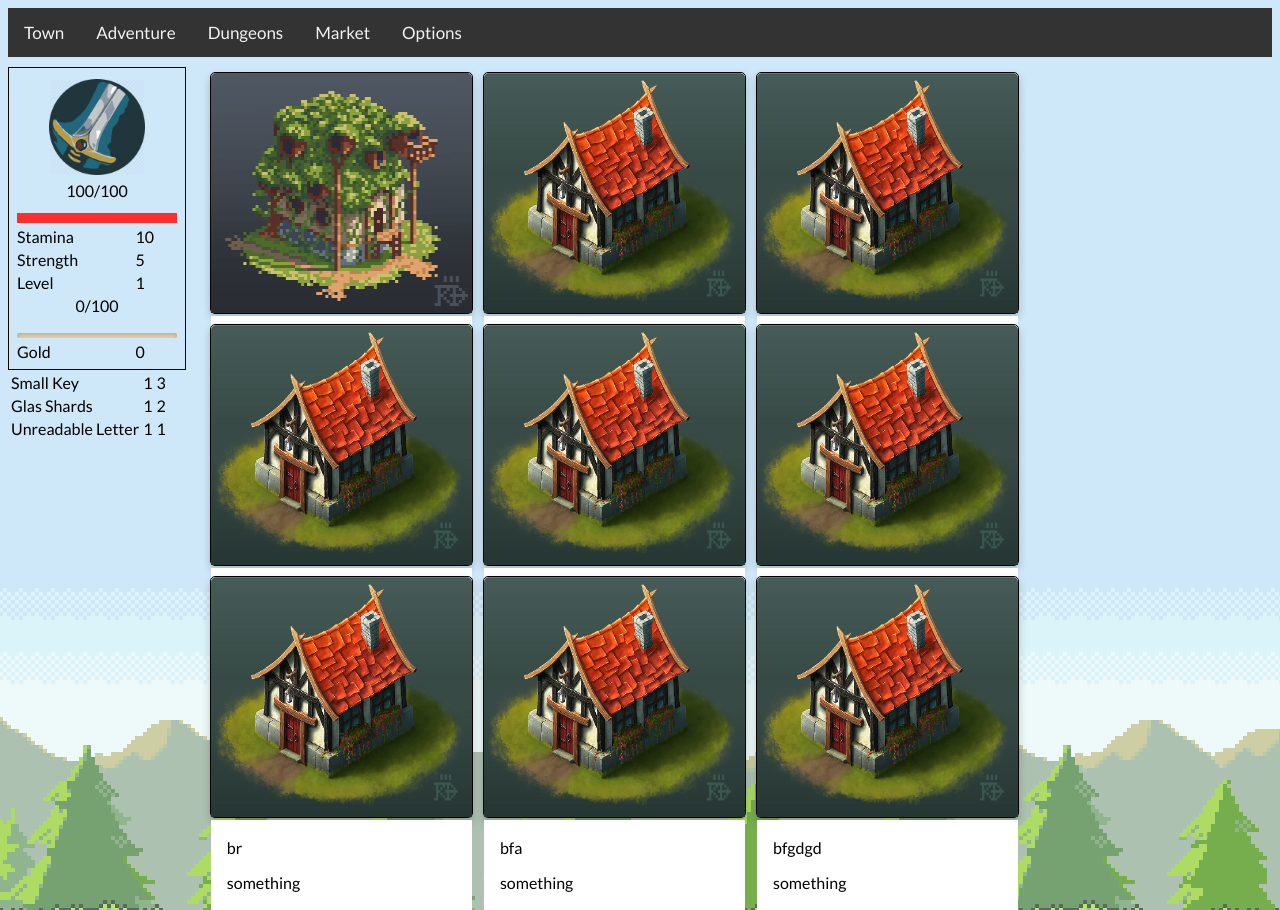
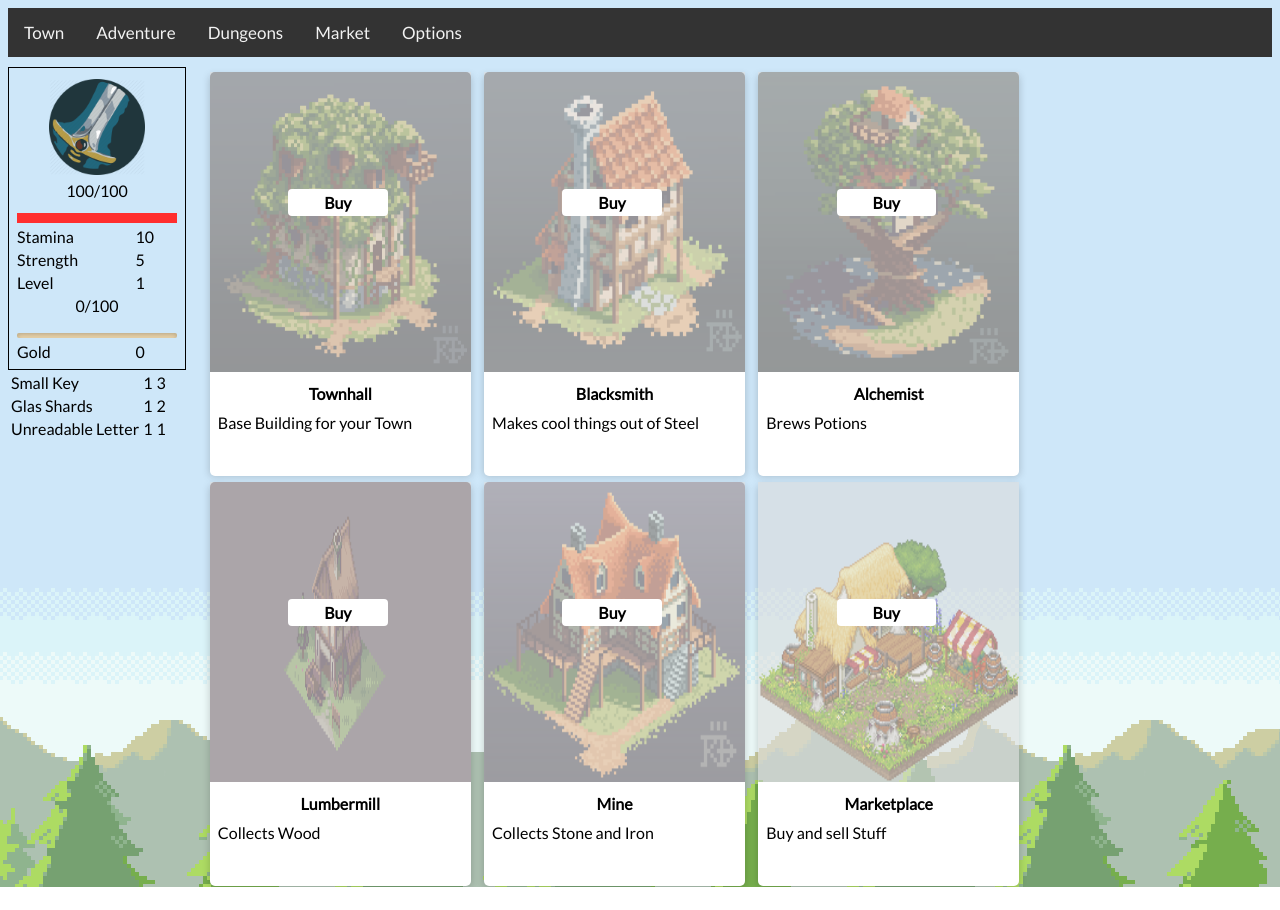
Before and after one commit to HolyAtHome/Revolution-Champion, a website: page index.html in a window 1280 px wide. Both pictures are taken after a click on the link "Town". After the commit the page ends 887 px from the top, so only its background shows below. Drawn offline with Linux system fonts and the light colour scheme.

Commit message:
Styled Building-Cards

```diff
--- a/built/buildings/Building.js
+++ b/built/buildings/Building.js
@@ -7,7 +7,11 @@ define(["require", "exports", "knockout"], function (require, exports, ko) {
             this.name = ko.observable(name);
             this.description = ko.observable(desc);
             this.imageName = 'resources/images/buildings/' + imgName;
+            this.owned = ko.observable(false);
         }
+        Building.prototype.buy = function () {
+            this.owned(true);
+        };
         return Building;
     }());
     exports.Building = Building;
--- a/built/buildings/BuildingContainer.js
+++ b/built/buildings/BuildingContainer.js
@@ -4,15 +4,12 @@ define(["require", "exports", "knockout", "./Building"], function (require, expo
     var BuildingContainer = /** @class */ (function () {
         function BuildingContainer() {
             this.data = ko.observableArray([
-                new Building_1.Building('b1', 'its a b', 'overgrown_house.png'),
-                new Building_1.Building('b2', 'yeah boii'),
-                new Building_1.Building('b3', 'something'),
-                new Building_1.Building('b4', 'something'),
-                new Building_1.Building('b6', 'something'),
-                new Building_1.Building('b7', 'something'),
-                new Building_1.Building('br', 'something'),
-                new Building_1.Building('bfa', 'something'),
-                new Building_1.Building('bfgdgd', 'something')
+                new Building_1.Building('Townhall', 'Base Building for your Town', 'overgrown_house.png'),
+                new Building_1.Building('Blacksmith', 'Makes cool things out of Steel', 'house.png'),
+                new Building_1.Building('Alchemist', 'Brews Potions', 'treehouse.png'),
+                new Building_1.Building('Lumbermill', 'Collects Wood', 'house_2.png'),
+                new Building_1.Building('Mine', 'Collects Stone and Iron', 'inn_house.png'),
+                new Building_1.Building('Marketplace', 'Buy and sell Stuff', 'marketplace.png')
             ]);
         }
         BuildingContainer.prototype.all = function () {
--- a/css/style.css
+++ b/css/style.css
@@ -105,14 +105,24 @@ button:active {
 }
 
 .building-card {
+    position: relative;
+    display: inline-block;
     width: 30%;
-    height: 30%;
-    border: 1px solid black;
-    float: left;
+    height: 50%;
     margin: 5px;
     box-shadow: 0 4px 8px 0 rgba(0,0,0,0.2);
-    border-radius: 5px;
     z-index: 0;
+}
+
+.building-card-locked {
+    position: absolute;
+    height: 75%;
+    width: 100%;
+    background: rgba(221,221,221,0.6);
+}
+
+.card-image-container {
+    height: 75%;
 }
 
 .card-image {
@@ -123,9 +133,16 @@ button:active {
 }
 
 .card-container {
+    height: 25%;
     background-color: white;
-    padding: 2px 16px;
+    padding: 2px 8px;
     z-index: 2;
+    border-radius: 0 0 5px 5px;
+}
+
+.building-card-buy {
+    position: absolute;
+    margin: 45% 30%;
 }
 
 .adventure-nav { background-color: rgb(148, 97, 50); display: flex; }
--- a/index.html
+++ b/index.html
@@ -78,10 +78,15 @@
         <button data-bind="visible: player.isDead(), click: player.revive()">Revive</button>
         <!-- ko foreach: $Buildings -->
         <div class="building-card">
-            <img class="card-image" data-bind="attr: { src: $data.imageName }" alt="pic">
+            <div class="card-image-container">
+                <div class="building-card-locked" data-bind="visible: !$data.owned()">
+                    <button class="building-card-buy" data-bind="click: $data.buy">Buy</button>
+                </div>
+                <img class="card-image" data-bind="attr: { src: $data.imageName }" alt="pic">
+            </div>
             <div class="card-container">
-                <p data-bind="text: $data.name"></p>
-                <p data-bind="text: $data.description"></p>
+                <p style="text-align: center; font-weight: bold; margin: 10px 0" data-bind="text: $data.name"></p>
+                <p style="margin: 10px 0 25px 0" data-bind="text: $data.description"></p>
             </div>
         </div>
         <!-- /ko -->
```
Also changed, not shown: src/buildings/Building.ts (+7 -0 lines), src/buildings/BuildingContainer.ts (+6 -9 lines), README.md, resources/images/buildings/house.png (added), resources/images/buildings/house_2.png (added), resources/images/buildings/inn_house.png (added), resources/images/buildings/marketplace.png (added), resources/images/buildings/treehouse.png (added).
